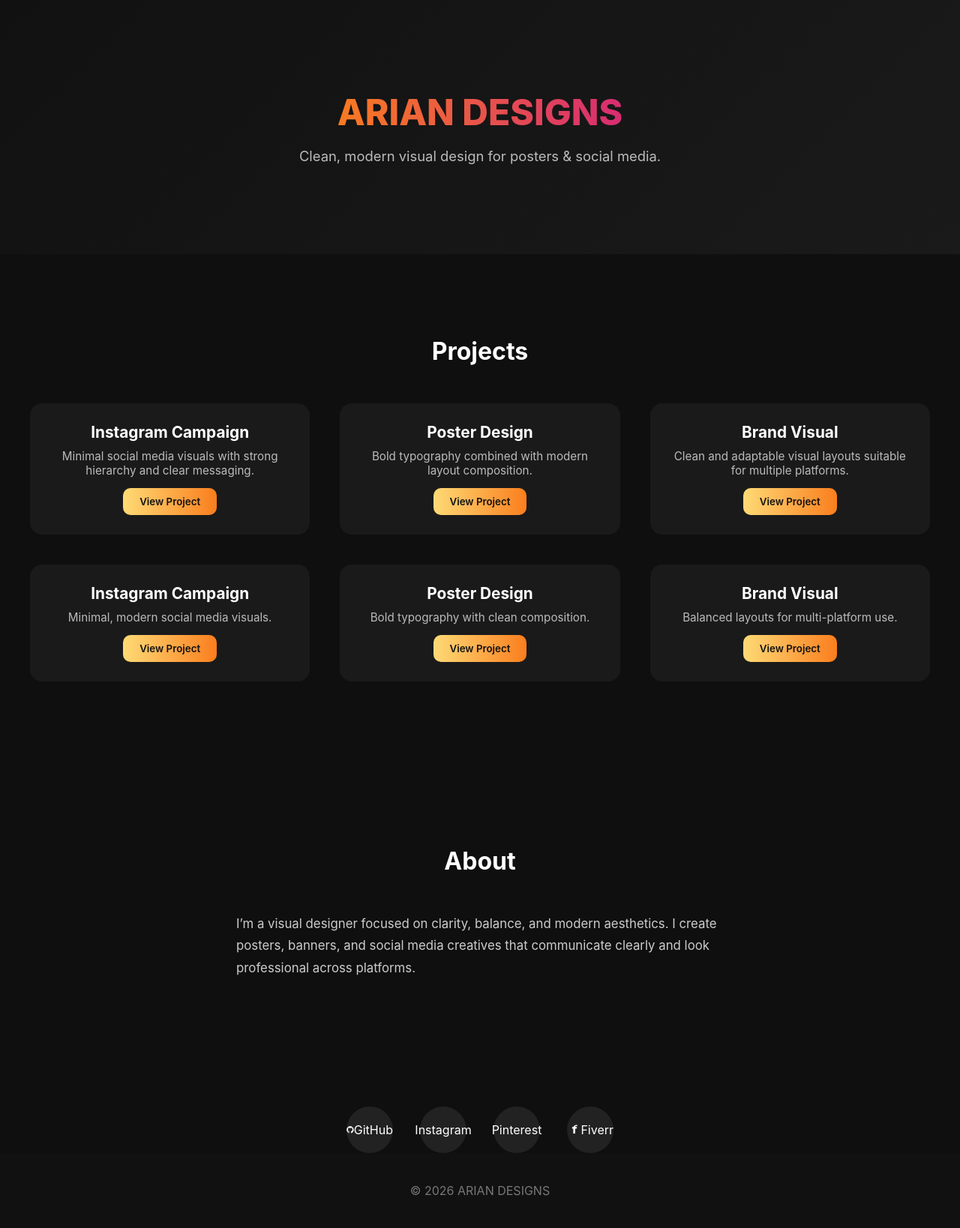
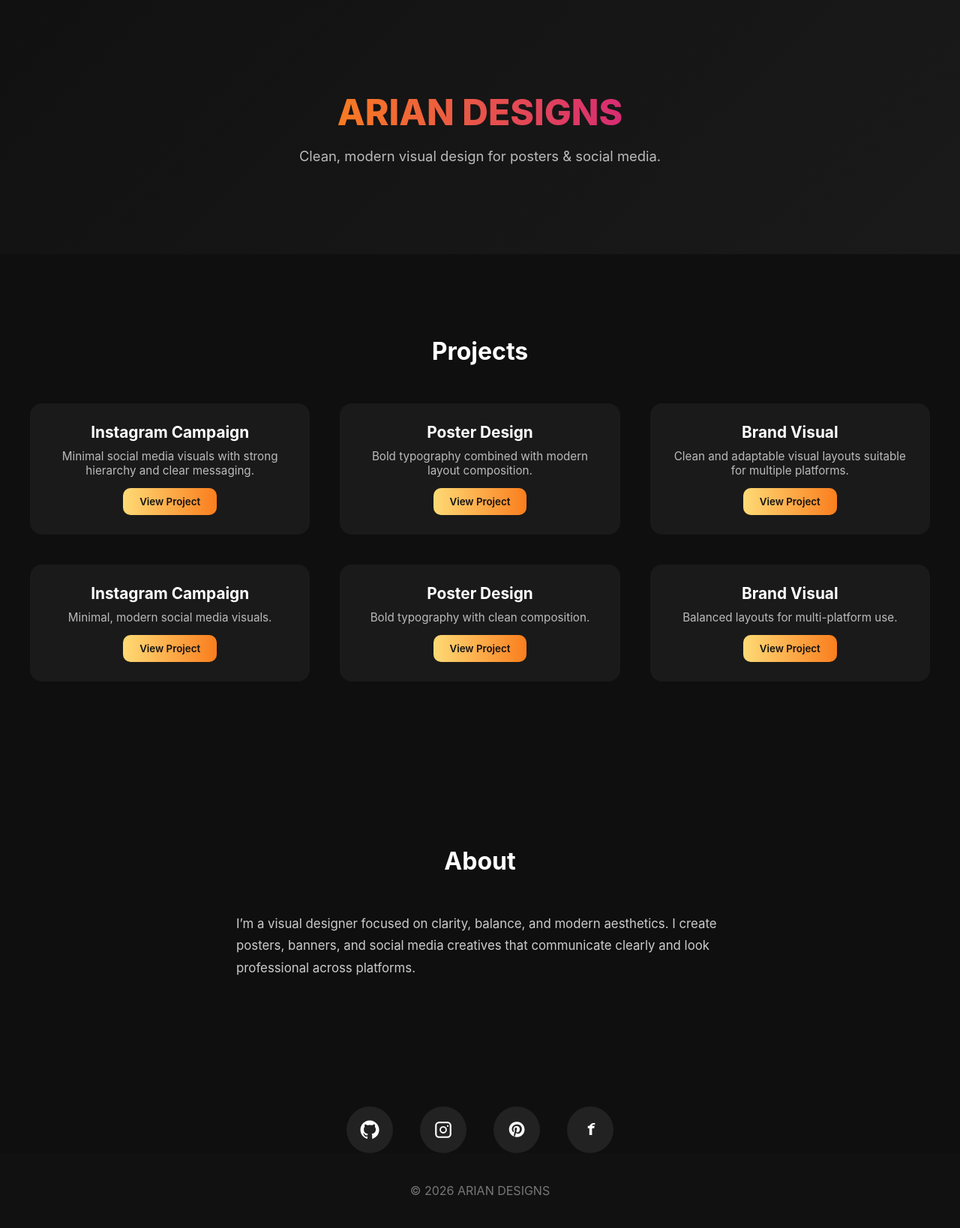
Before and after one commit to ariantechzone-stack/ariantechzone-stack.github.io, a Jekyll site: the page built from index.md, in a window 1280 px wide. Shown: the whole page at 75% size. Built offline with Jekyll 4.4.1, drawn with Linux system fonts in a browser that asks for light colours.

Commit message:
Update default.html

```diff
--- a/_layouts/default.html
+++ b/_layouts/default.html
@@ -6,6 +6,11 @@
 <meta name="viewport" content="width=device-width, initial-scale=1.0">
 <meta name="description" content="{{ site.data.about.description | strip_newlines }}">
 
+<!-- ================= FAVICONS ================= -->
+<link rel="icon" type="image/png" sizes="32x32" href="favicon.png">
+<link rel="icon" type="image/png" sizes="16x16" href="favicon-16x16.png">
+<link rel="shortcut icon" href="/assets/favicon.ico">
+<link rel="apple-touch-icon" sizes="180x180" href="apple-touch-icon.png">
 <meta name="theme-color" content="#0f0f0f">
 
 <style>
@@ -59,14 +64,8 @@ h2{text-align:center;margin-bottom:50px;font-size:2rem}
   transform:translateY(-8px) rotateX(3deg);
   box-shadow:0 30px 60px rgba(0,0,0,.6);
 }
-.project-card h3{
-  font-size:1.3rem;
-  margin-bottom:10px;
-}
-.project-card p{
-  color:#bbb;
-  font-size:.95rem;
-}
+.project-card h3{font-size:1.3rem;margin-bottom:10px}
+.project-card p{color:#bbb;font-size:.95rem}
 
 .project-btn{
   margin-top:14px;
@@ -107,15 +106,16 @@ h2{text-align:center;margin-bottom:50px;font-size:2rem}
   cursor:pointer;
   position:relative;
   transition:transform .3s ease,box-shadow .3s ease;
+  overflow:visible;
 }
 
-/* PULSE */
+/* Pulse */
 .social-link::before{
   content:"";
   position:absolute;
   inset:0;
   border-radius:50%;
-  background:radial-gradient(circle,rgba(255,255,255,.4),transparent 70%);
+  background:radial-gradient(circle,rgba(255,255,255,.35),transparent 70%);
   opacity:0;
   animation:pulse 2.5s infinite;
 }
@@ -125,19 +125,58 @@ h2{text-align:center;margin-bottom:50px;font-size:2rem}
   100%{opacity:0}
 }
 
+/* Icon */
 .social-link svg{
   width:26px;
   height:26px;
-  pointer-events:none;
-  z-index:1;
+  z-index:2;
+}
+
+/* Glow layers (NOW USED) */
+.icon-glow,
+.premium-glow{
+  position:absolute;
+  inset:-6px;
+  border-radius:50%;
+  opacity:0;
+  transition:opacity .3s ease;
+}
+
+.icon-glow{
+  background:radial-gradient(circle,rgba(255,255,255,.35),transparent 70%);
+}
+
+.premium-glow{
+  background:radial-gradient(circle,rgba(255,255,255,.55),transparent 75%);
+  filter:blur(8px);
+}
+
+/* Tooltip (USERNAME EFFECT) */
+.tooltip{
+  position:absolute;
+  bottom:-42px;
+  background:#111;
+  padding:6px 14px;
+  border-radius:20px;
+  font-size:.8rem;
+  color:#fff;
+  opacity:0;
+  transform:translateY(8px);
+  transition:all .3s ease;
+  white-space:nowrap;
+  box-shadow:0 10px 25px rgba(0,0,0,.5);
 }
 
 .social-link:hover{
   transform:translateY(-6px) scale(1.1);
   box-shadow:0 20px 40px rgba(0,0,0,.6);
 }
-.social-link:hover::before{
-  opacity:.6;
+.social-link:hover::before{opacity:.6}
+.social-link:hover .icon-glow,
+.social-link:hover .premium-glow{opacity:1}
+.social-link:hover .tooltip{
+  opacity:1;
+  transform:translateY(0);
 }
 
 /* ================= FOOTER ================= */
@@ -163,7 +202,6 @@ footer{
 <h2>Projects</h2>
 <div class="project-grid">
 
-<!-- JEKYLL PROJECTS -->
 {% for project in site.data.projects %}
 <div class="project-card">
   <h3>{{ project.title }}</h3>
@@ -172,7 +210,6 @@ footer{
 </div>
 {% endfor %}
 
-<!-- FALLBACK (ALWAYS SHOWS) -->
 <div class="project-card">
   <h3>Instagram Campaign</h3>
   <p>Minimal, modern social media visuals.</p>
@@ -202,6 +239,7 @@ footer{
 
 <!-- SOCIALS -->
 <div class="socials">
+
  <!-- GitHub -->
   <a href="https://github.com/ariantechzone-stack" target="_blank" class="social-link github" aria-label="GitHub">
     <svg viewBox="0 0 24 24" fill="currentColor"><path d="M12 .5C5.73.5.5 5.74.5 12.02c0 5.1 3.29 9.42 7.86 10.95.57.1.78-.25.78-.55v-2.02c-3.2.7-3.87-1.55-3.87-1.55-.52-1.33-1.27-1.69-1.27-1.69-1.04-.72.08-.71.08-.71 1.15.08 1.76 1.19 1.76 1.19 1.02 1.75 2.68 1.25 3.33.96.1-.74.4-1.25.73-1.54-2.55-.29-5.23-1.28-5.23-5.7 0-1.26.45-2.29 1.19-3.1-.12-.29-.52-1.45.11-3.02 0 0 .97-.31 3.18 1.18a10.9 10.9 0 0 1 5.8 0c2.2-1.49 3.17-1.18 3.17-1.18.64 1.57.24 2.73.12 3.02.74.81 1.18 1.84 1.18 3.1 0 4.43-2.69 5.4-5.25 5.69.41.36.78 1.08.78 2.18v3.23c0 .3.2.66.79.55 4.56-1.53 7.84-5.86 7.84-10.95C23.5 5.74 18.27.5 12 .5z"/></svg>
@@ -237,6 +275,7 @@ footer{
     <div class="premium-glow"></div>
     <div class="tooltip show-text">Fiverr</div>
   </a>
+
 </div>
 
 <footer>© 2026 ARIAN DESIGNS</footer>
@@ -254,4 +293,3 @@ const t=setInterval(()=>{
 
 </body>
 </html>
-</html>
```
